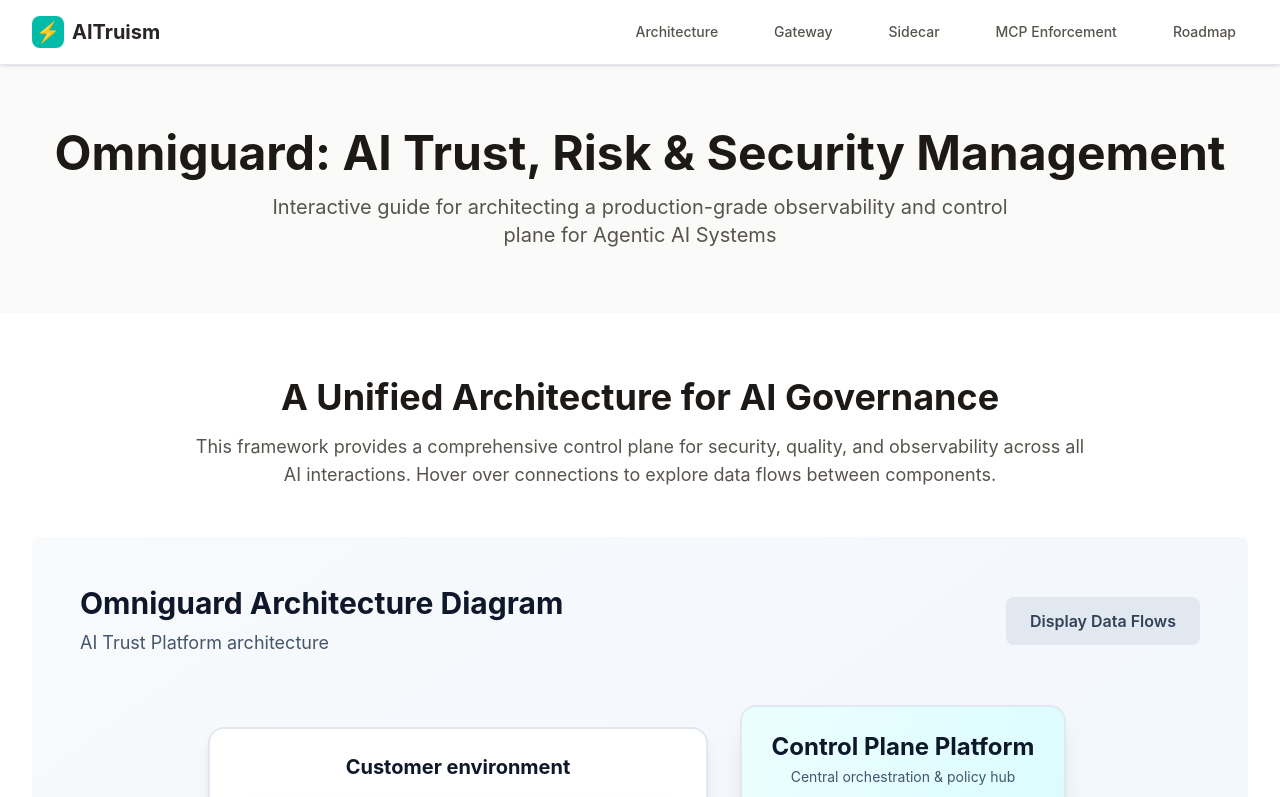
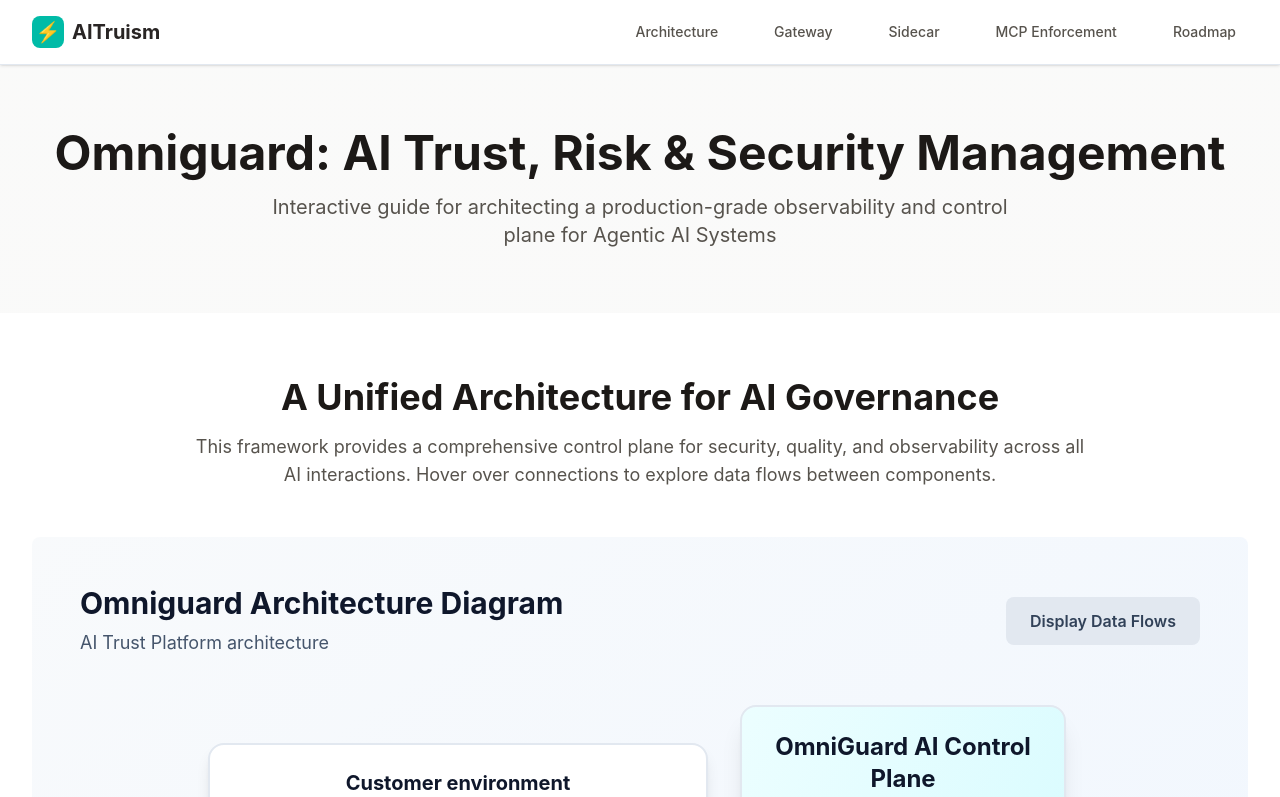
Before and after one commit to shefing/shefing-aitruism, a Next.js app: page / in a window 1280 px wide. Shown: the top 797 px of the page. Built offline with nearby package versions, Linux system fonts and the light colour scheme.

Commit message:
feat: update platform title to "OmniGuard AI Control Plane"
Maintain styling and layout for professional branding.

#VERCEL_SKIP

Co-authored-by: Philippe Cohen <4303547+philjoseph@users.noreply.github.com>

```diff
--- a/components/user-environment.tsx
+++ b/components/user-environment.tsx
@@ -456,7 +456,7 @@ export function UserEnvironmentDiagram() {
 
         <div className="bg-gradient-to-br from-cyan-50 to-cyan-100 rounded-2xl p-6 border-2 border-cyan-500 shadow-xl" style={{ width: '700px', minHeight: '600px' }}>
           <div className="text-center mb-6">
-            <h3 className="text-2xl font-bold text-slate-900 mb-1">Control Plane Platform</h3>
+            <h3 className="text-2xl font-bold text-slate-900 mb-1">OmniGuard AI Control Plane</h3>
             <p className="text-slate-600 text-sm">Central orchestration & policy hub</p>
           </div>
 
```
